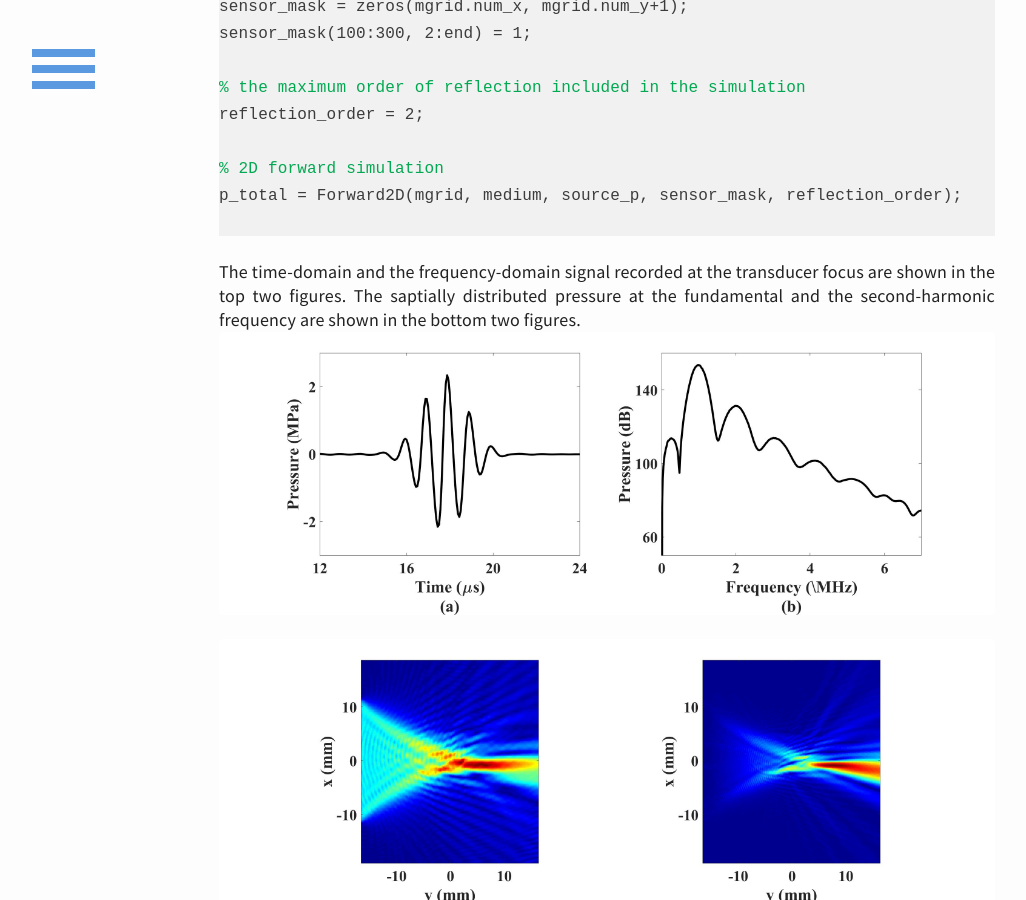
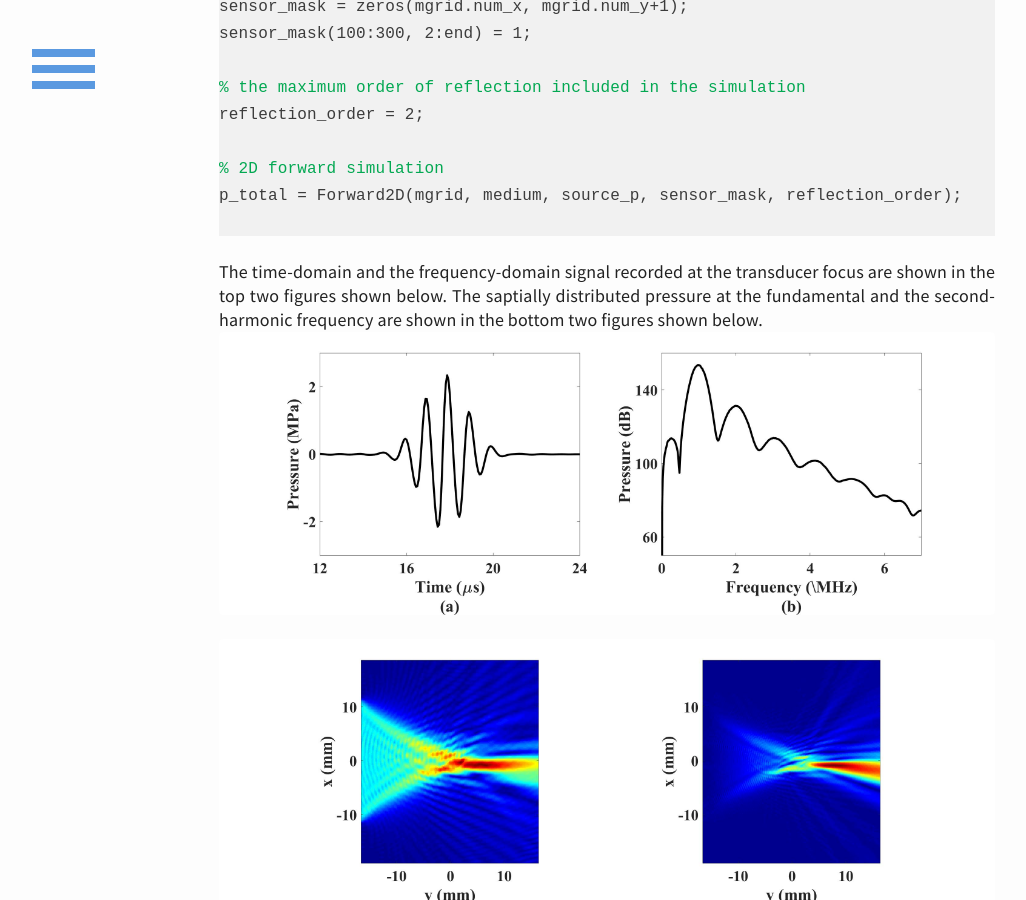
Before and after one commit to m-SOUND/mSOUND, a Jekyll site: the page built from _posts/2019-07-30-TMDM_2D_heterogeneous.html, in a window 1280 px wide and 900 px high, scrolled down 1558 px. Shown: the whole window, without its empty margins (33-1059 px from the left). Built offline with Jekyll 4.4.1, drawn with Linux system fonts in a browser that asks for light colours.

Commit message:
Update 2019-07-30-TMDM_2D_heterogeneous.html

```diff
--- a/_posts/2019-07-30-TMDM_2D_heterogeneous.html
+++ b/_posts/2019-07-30-TMDM_2D_heterogeneous.html
@@ -61,8 +61,8 @@ p_total = Forward2D(mgrid, medium, source_p, sensor_mask, reflection_order);
 </p>
 
 <p>
- The time-domain and the frequency-domain signal recorded at the transducer focus are shown in the top two figures. The saptially
- distributed pressure at the fundamental and the second-harmonic frequency are shown in the bottom two figures.
+ The time-domain and the frequency-domain signal recorded at the transducer focus are shown in the top two figures shown below. The saptially
+ distributed pressure at the fundamental and the second-harmonic frequency are shown in the bottom two figures shown below.
 <img src="/mSOUND/img/TMDM_2D_heterogeneous_focus.jpg" alt="time and frequency domain signal at the transducer focus">
 
  <img src="/mSOUND/img/TMDM_2D_heterogeneous_spatially.jpg" alt="fundamental and the second-harmonic pressure field">
```
